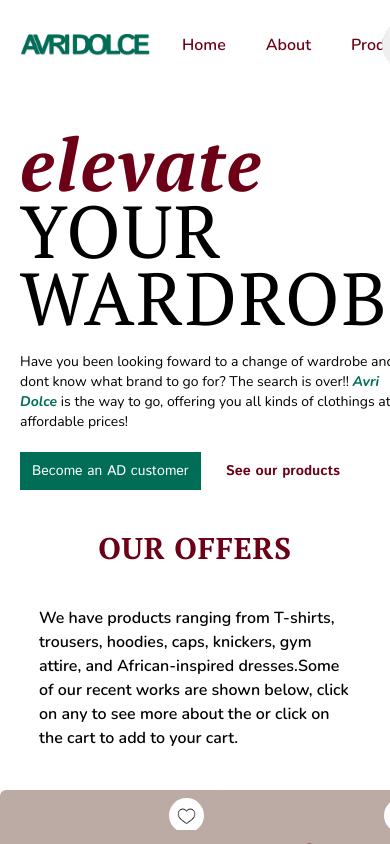
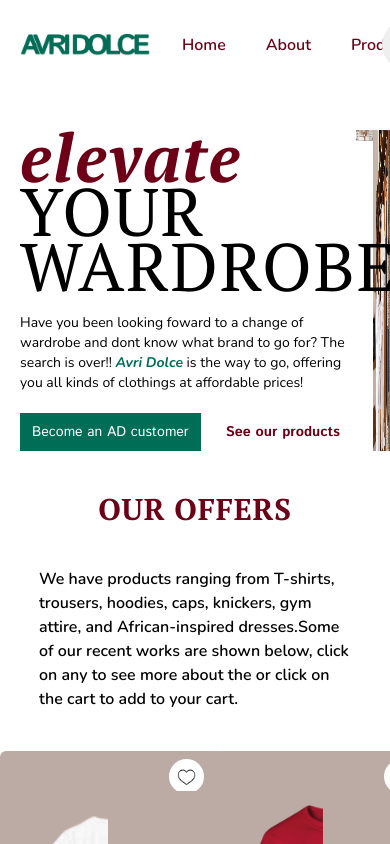
Before and after one commit to Aik-202/avri-dolce, a React (Vite) app in the folder avri-dolce/: page / in a window 390 px wide. Shown: the top 844 px of the page. Built offline with nearby package versions, Linux system fonts and the light colour scheme.

Commit message:
Made the hero section responsive for desktop

```diff
--- a/avri-dolce/src/Components/Landing/Hero.jsx
+++ b/avri-dolce/src/Components/Landing/Hero.jsx
@@ -6,11 +6,11 @@ export default function Hero() {
   const { t } = useTranslation();
 
   return (
-    <section className='flex flex-row justify-between w-screen pl-5'>
+    <section className='flex flex-row justify-between w-screen pl-5 h-max'>
       <div className='flex flex-col space-y-5'>
-        <h1 className='font-h-font text-[4.6rem] w-[10rem] tracking-wide leading-[4.2rem] z-10'>
+        <h1 className='font-h-font text-[4.2rem] leading-[3.4rem] xl:text-[4.6rem] w-[10rem] tracking-wide xl:leading-[4.2rem] z-10'>
           <i className='text-red font-bold'>elevate</i> <span>YOUR WARDROBE</span></h1>
-        <p className='font-p-font w-[24rem] text-sm'>Have you been looking foward to a change of wardrobe and dont know what brand to go for?
+        <p className='font-p-font w-[21rem] xl:w-[24rem] text-sm'>Have you been looking foward to a change of wardrobe and dont know what brand to go for?
         The search is over!! <i className='text-dark-green font-bold'>Avri Dolce</i> is the way to go, offering you all kinds of clothings
         at affordable prices!</p>
         <div className='flex flex-row space-x-3 font-b-font font-medium text-sm'>
@@ -21,9 +21,9 @@ export default function Hero() {
           products</button>
       </div>
       </div>
-      <figure className='flex flex-row'>
-        <img src={women} alt="product one" className='w-[28rem] h-[18rem]' />
-        <img src={men} alt="product one" className='w-[32rem]' />
+      <figure className='grid grid-cols-2 grid-rows-1'>
+        <img src={women} alt="product one" className='col-span-1' />
+        <img src={men} alt="product one" className='col-span-1 h-full' />
       </figure>
     </section>
   )
```
